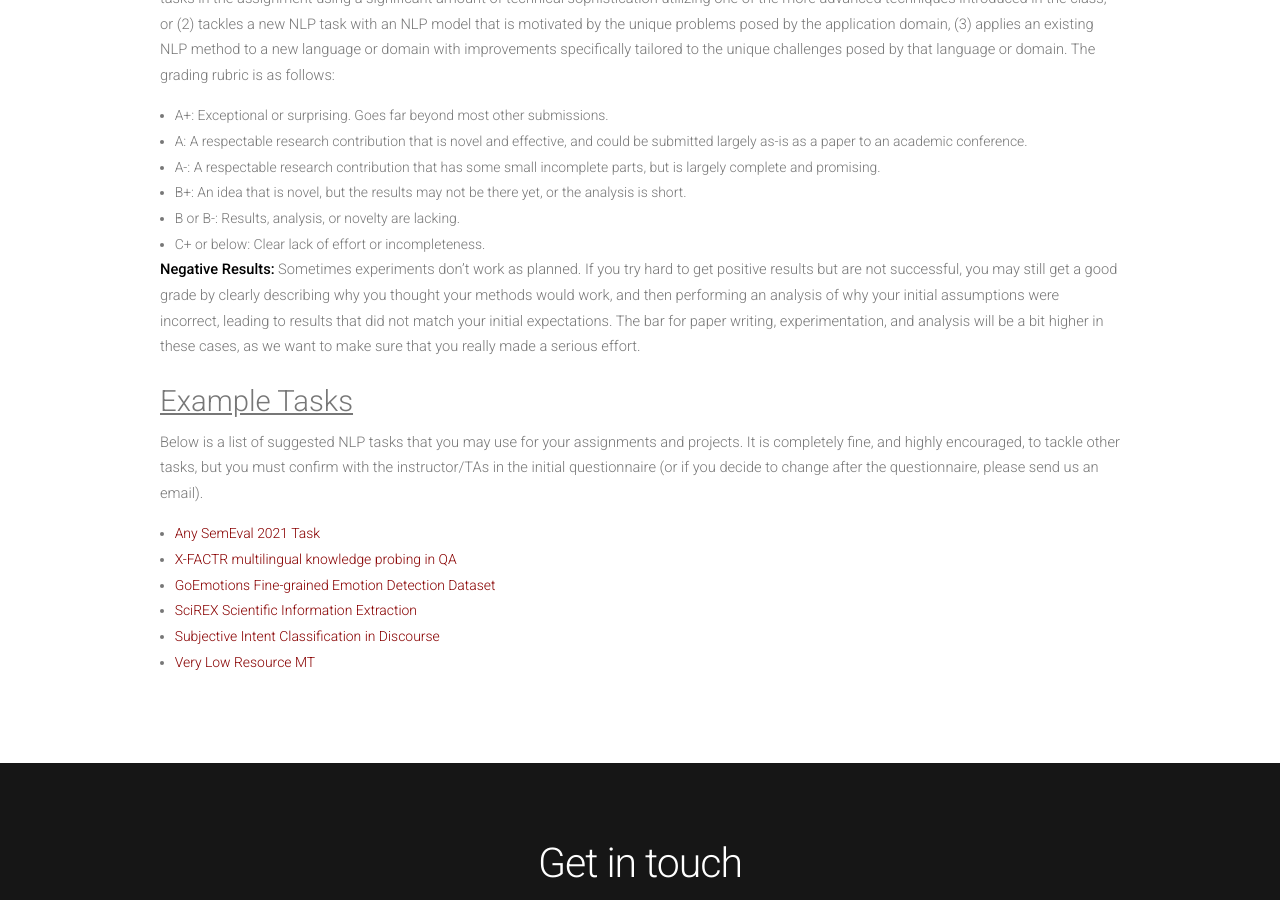
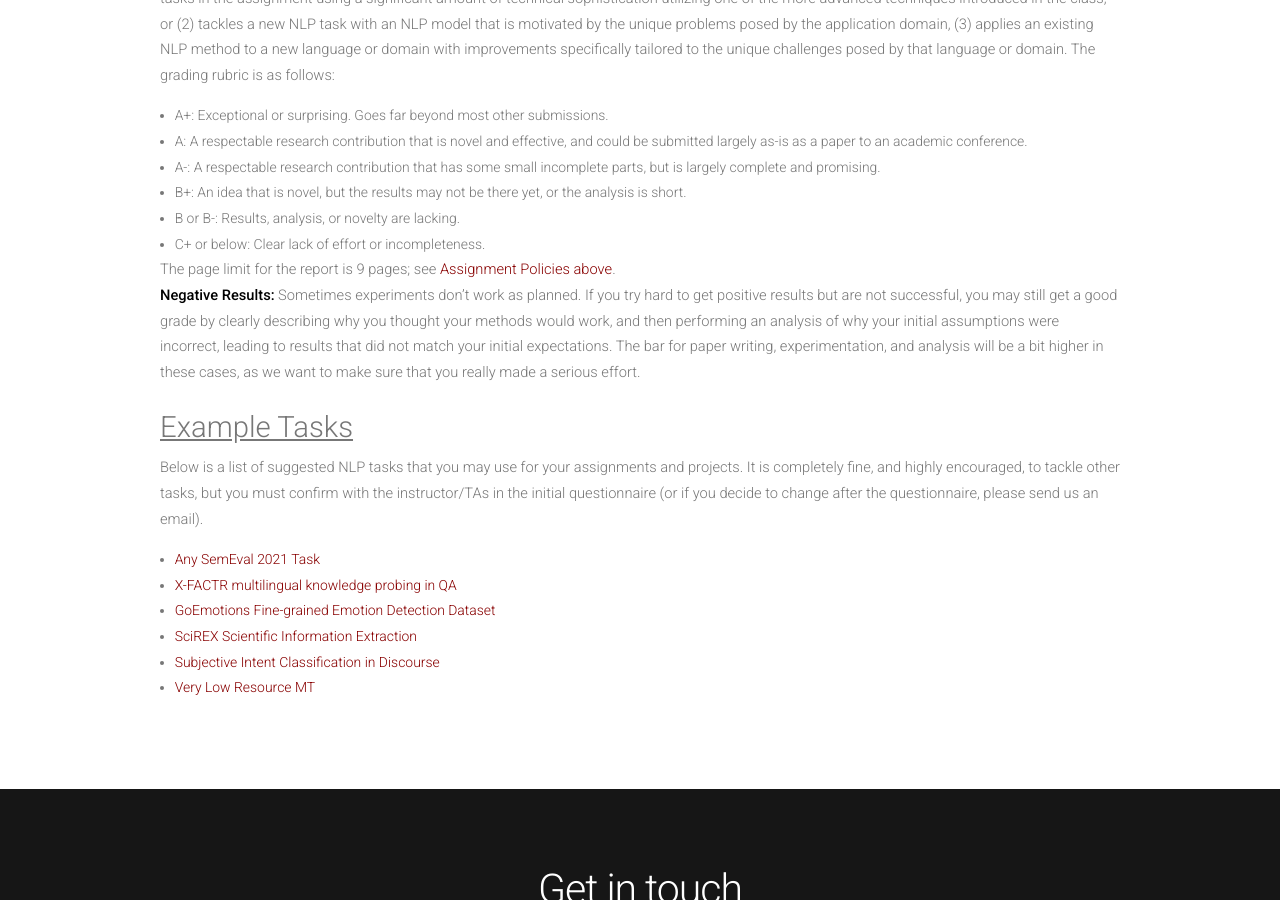
Before and after one commit to cmu-anlp/cmu-anlp.github.io, a Jekyll site: the page built from assignments.html, in a window 1280 px wide and 900 px high, scrolled down 2829 px. Built offline with Jekyll 4.4.1, drawn with Linux system fonts in a browser that asks for light colours; nearby versions of some CDN libraries; some of the changed lines change nothing that is shown.

Commit message:
update A4 details

```diff
--- a/assignments.html
+++ b/assignments.html
@@ -16,7 +16,7 @@ layout: default
 You are responsible for reading these instructions and following them carefully. If you do not, you may be marked down as a result.
 </p>
 
-<h3>Assignment Policies</h3>
+<h3 id=assignment-policies>Assignment Policies</h3>
 
 <p><b>Working in Teams:</b> There are 4 assignments in the class. Assignment 1 <i>must be done individually</i>, while Assignments 2, 3, and 4 <i>must be done in teams of 3 people</i>, or 2 people with an exception (individual submissions will not be accepted for these assignments). If you are having trouble finding a group, the instructor and TAs will help you find one after the first initial survey.</p>
 
@@ -109,6 +109,8 @@ In your report, perform an analysis of what remaining errors this model makes (i
 <li>C+ or below: Clear lack of effort or incompleteness.</li>
 </ul>
 
+The page limit for the report is 9 pages; see <a href="#assignment-policies">Assignment Policies above</a>.
+
 <p>
 <b>Negative Results:</b>
 Sometimes experiments don’t work as planned. If you try hard to get positive results but are not successful, you may still get a good grade by clearly describing why you thought your methods would work, and then performing an analysis of why your initial assumptions were incorrect, leading to results that did not match your initial expectations. The bar for paper writing, experimentation, and analysis will be a bit higher in these cases, as we want to make sure that you really made a serious effort.
```
